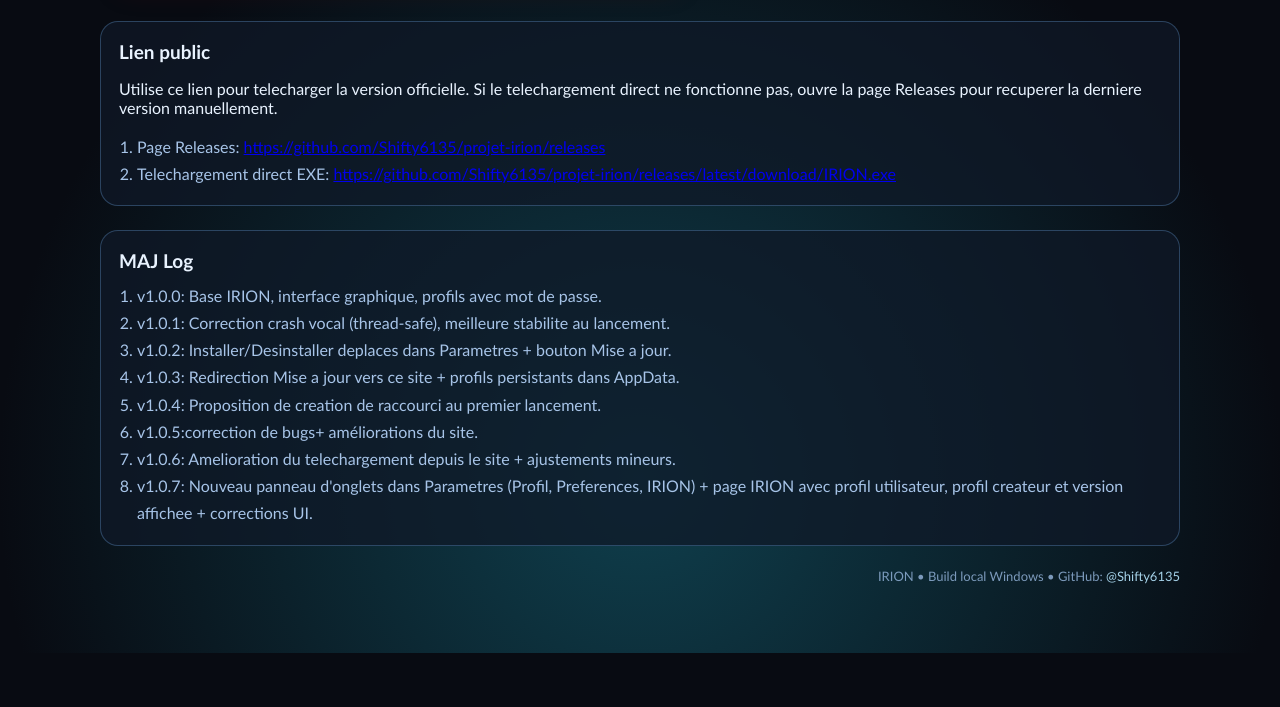
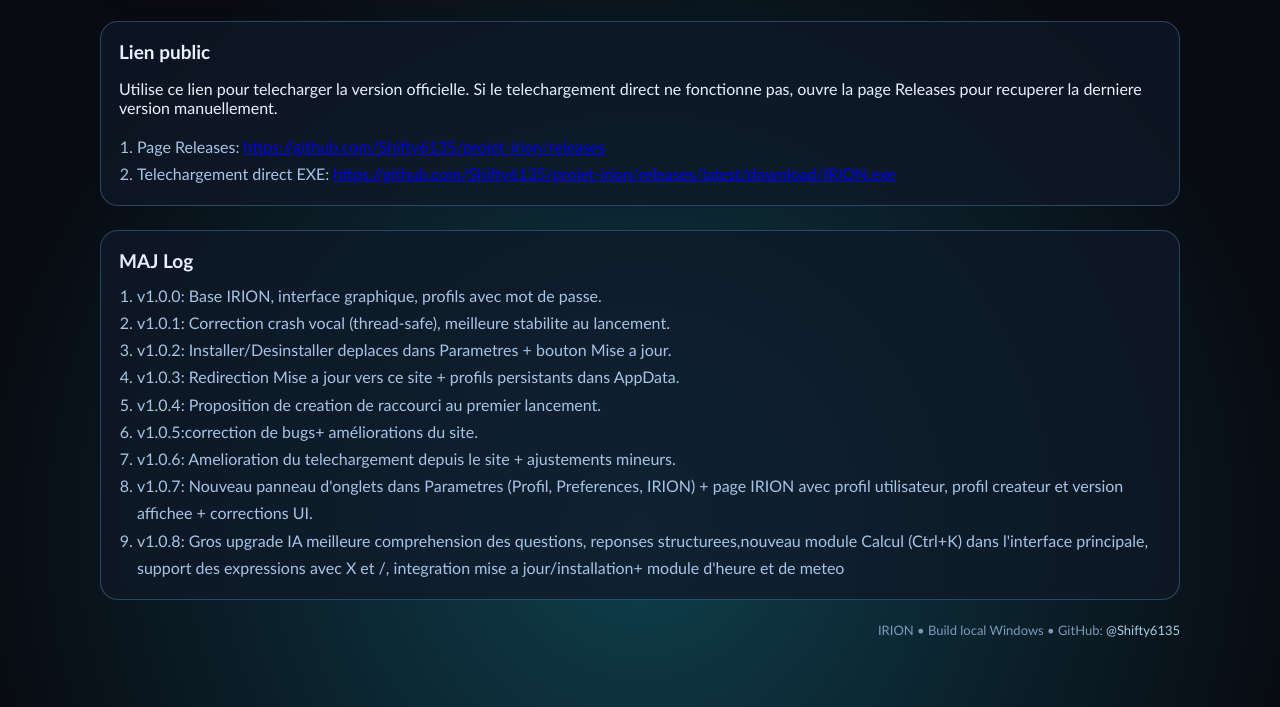
Before and after one commit to Shifty6135/projet-irion, a plain HTML site: page index.html in a window 1280 px wide. Shown: the part 1084-1791 px from the top of the page. Before the commit the page ends 1737 px from the top, so only its background shows below. Drawn offline with Linux system fonts and the light colour scheme.

Commit message:
Fix formatting for version updates in index.html

```diff
--- a/index.html
+++ b/index.html
@@ -278,9 +278,10 @@
         <li>v1.0.2: Installer/Desinstaller deplaces dans Parametres + bouton Mise a jour.</li>
         <li>v1.0.3: Redirection Mise a jour vers ce site + profils persistants dans AppData.</li>
         <li>v1.0.4: Proposition de creation de raccourci au premier lancement.</li>
-         <li>v1.0.5:correction de bugs+ améliorations du site.</li>
+        <li>v1.0.5:correction de bugs+ améliorations du site.</li>
         <li>v1.0.6: Amelioration du telechargement depuis le site + ajustements mineurs.</li>
-         <li>v1.0.7: Nouveau panneau d'onglets dans Parametres (Profil, Preferences, IRION) + page IRION avec profil utilisateur, profil createur et version affichee + corrections UI.</li>
+        <li>v1.0.7: Nouveau panneau d'onglets dans Parametres (Profil, Preferences, IRION) + page IRION avec profil utilisateur, profil createur et version affichee + corrections UI.</li>
+          <li>v1.0.8: Gros upgrade IA meilleure comprehension des questions, reponses structurees,nouveau module Calcul (Ctrl+K) dans l'interface principale, support des expressions avec X et /, integration mise a jour/installation+ module d'heure et de meteo</li>
       </ol>
     </section>
 
```
